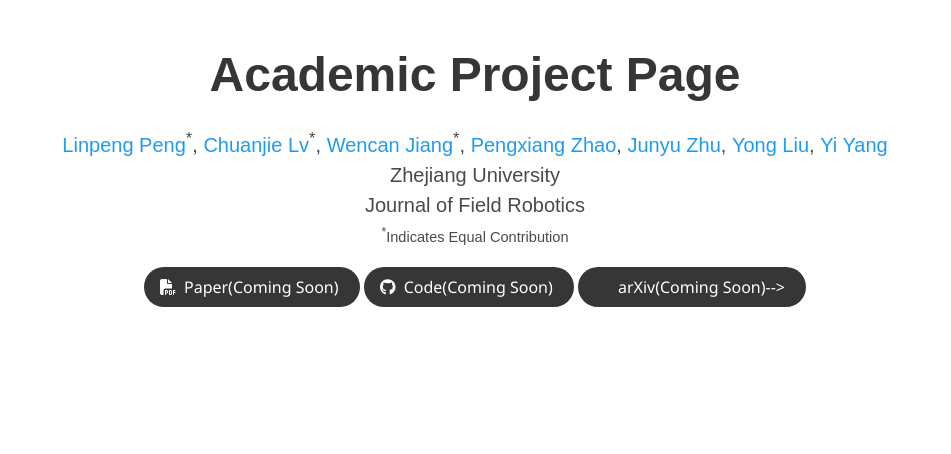
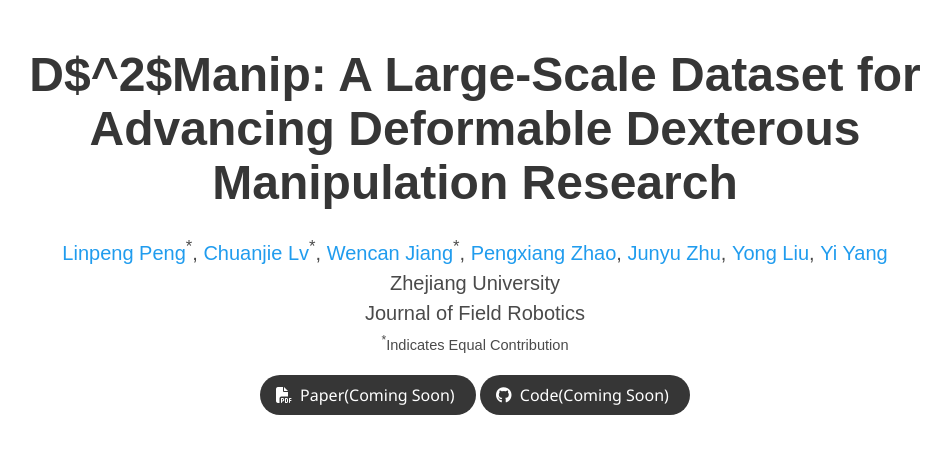
Before and after one commit to ZJU-PLP/D2Manip, a plain HTML site: page index.html in a window 1280 px wide. Shown: the whole page, without its empty margins (165-1116 px from the left). Drawn offline with nearby package versions, Linux system fonts and the light colour scheme; some icons are missing; a web font is replaced by a local one.

Commit message:
Update index.html

```diff
--- a/index.html
+++ b/index.html
@@ -52,7 +52,7 @@
       <div class="container is-max-desktop">
         <div class="columns is-centered">
           <div class="column has-text-centered">
-            <h1 class="title is-1 publication-title">Academic Project Page</h1>
+            <h1 class="title is-1 publication-title">D$^2$Manip: A Large-Scale Dataset for Advancing Deformable Dexterous Manipulation Research</h1>
             <div class="is-size-5 publication-authors">
               <!-- Paper authors -->
               <span class="author-block">
@@ -101,8 +101,8 @@
                   </a>
                 </span>
 
-<!--                 <!-- ArXiv abstract Link -->
-                <span class="link-block">
+                <!-- ArXiv abstract Link -->
+<!--                 <span class="link-block">
                   <a href="https://arxiv.org/abs/<ARXIV PAPER ID>" target="_blank"
                   class="external-link button is-normal is-rounded is-dark">
                   <span class="icon">
```
